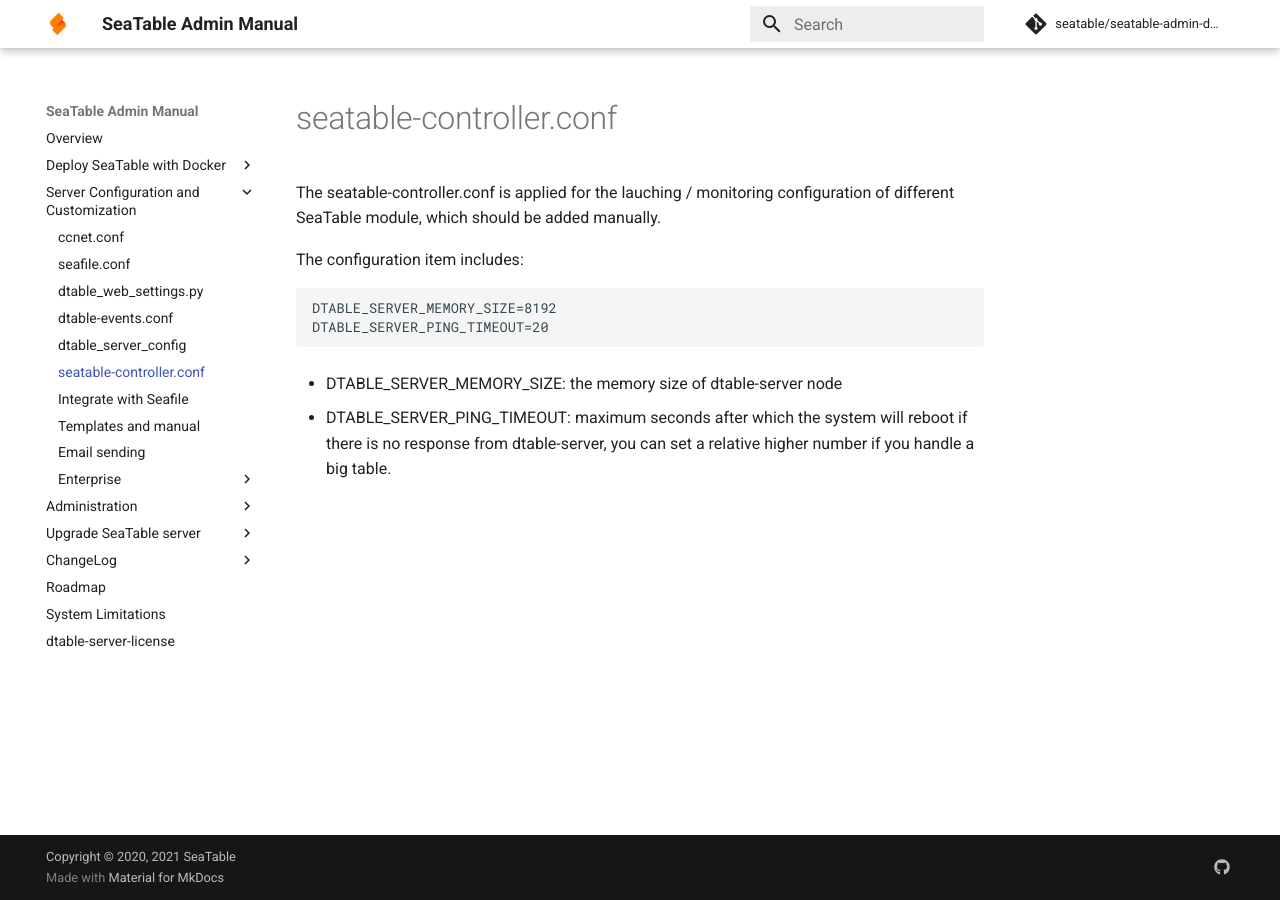
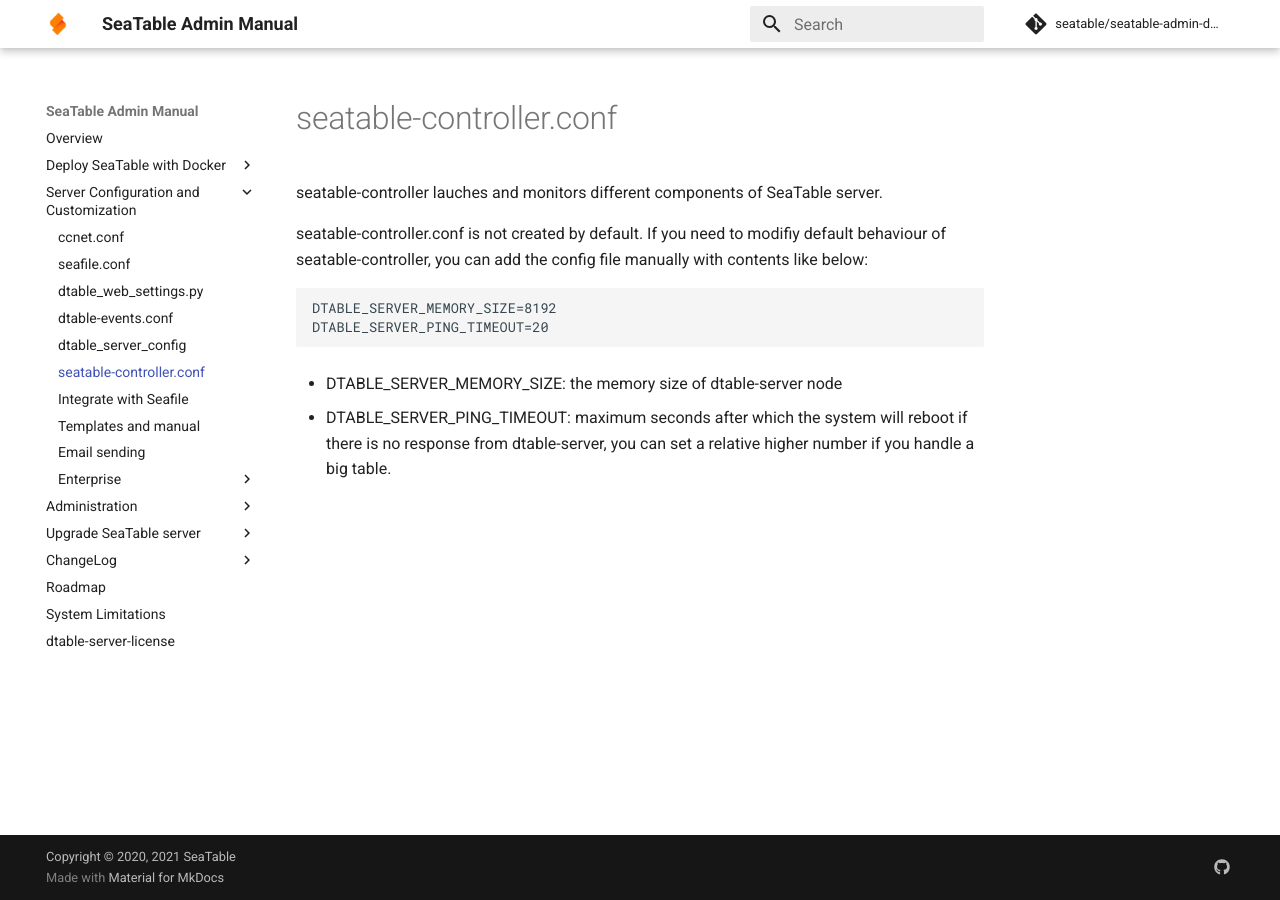
Before and after one commit to seatable/seatable-admin-docs, an MkDocs documentation site: the page built from manual/config/seatable-controller-conf.md, in a window 1280 px wide. Built offline with MkDocs 1.6.1 and Material for MkDocs 9.7.7, drawn with Linux system fonts in a browser that asks for light colours; comment, search, counter and statistics services are not loaded.

Commit message:
Update seatable-controller-conf.md

````diff
--- a/manual/config/seatable-controller-conf.md
+++ b/manual/config/seatable-controller-conf.md
@@ -1,8 +1,8 @@
 # seatable-controller.conf
 
-The seatable-controller.conf is applied for the lauching / monitoring configuration of different SeaTable module, which should be added manually.
+seatable-controller lauches and monitors different components of SeaTable server.
 
-The configuration item includes:
+seatable-controller.conf is not created by default. If you need to modifiy default behaviour of seatable-controller, you can add the config file manually with contents like below:
 
 ```
 DTABLE_SERVER_MEMORY_SIZE=8192
````
